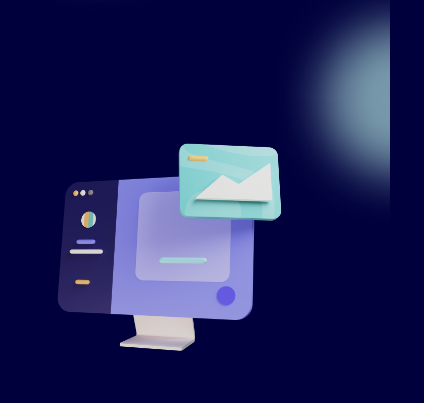
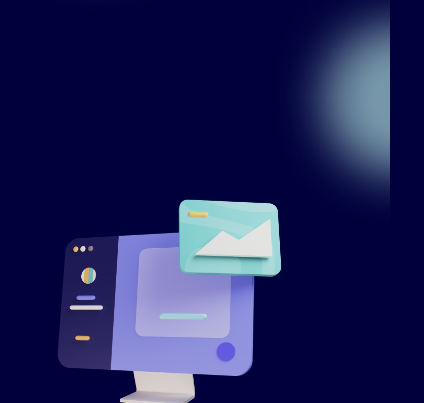
Before and after one commit to sarasandahl/kodtest, a plain HTML site: page index.html in a window 390 px wide. Shown: the part 107-510 px from the top of the page, 424 px wide, since content can reach past the window. Drawn offline with nearby package versions, Linux system fonts and the light colour scheme.

Commit message:
media queries

```diff
--- a/index.html
+++ b/index.html
@@ -31,7 +31,7 @@
     </div>
 
     <!-- Hero Block -->
-    <div class="container col-xxl-8 px-4 py-5">
+    <div id="hero-block" class="container col-xxl-8 px-4 py-5">
       <div class="row flex-lg-row-reverse align-items-center g-5 py-5">
         <div class="col-10 col-sm-8 col-lg-6">
           <img src="images/hero.png" class="d-block mx-lg-auto img-fluid" alt="Bootstrap Themes" width="700" height="500" loading="lazy">
--- a/style.css
+++ b/style.css
@@ -15,7 +15,6 @@
 #nft-theme h2 {
     color: #FFFEFE;
     font-weight: 700;
-
 }
 
 #hero-text {
@@ -49,6 +48,11 @@
     background-color: #8787D9;
     color: #E5E5E5;
     border: none;
+}
+
+#hero-block {
+    margin-top: 80px;
+    margin-bottom: 40px;
 }
 
 #testimonials {
@@ -90,13 +94,19 @@
     display: block;
     width: 100%;
     height: auto;
-  }
+}
 
-  .overlay-text {
+.overlay-text {
     position: absolute;
     top: 50%;
     left: 50%;
     transform: translate(-50%, -50%);
     color: #FFFFFF;
     text-align: center;
-  }
+}
+
+@media screen and (max-width: 800px) {
+    #customer-grandparent {
+        width: 100%;
+    }
+}
```
Also changed, not shown: 1 other file.
